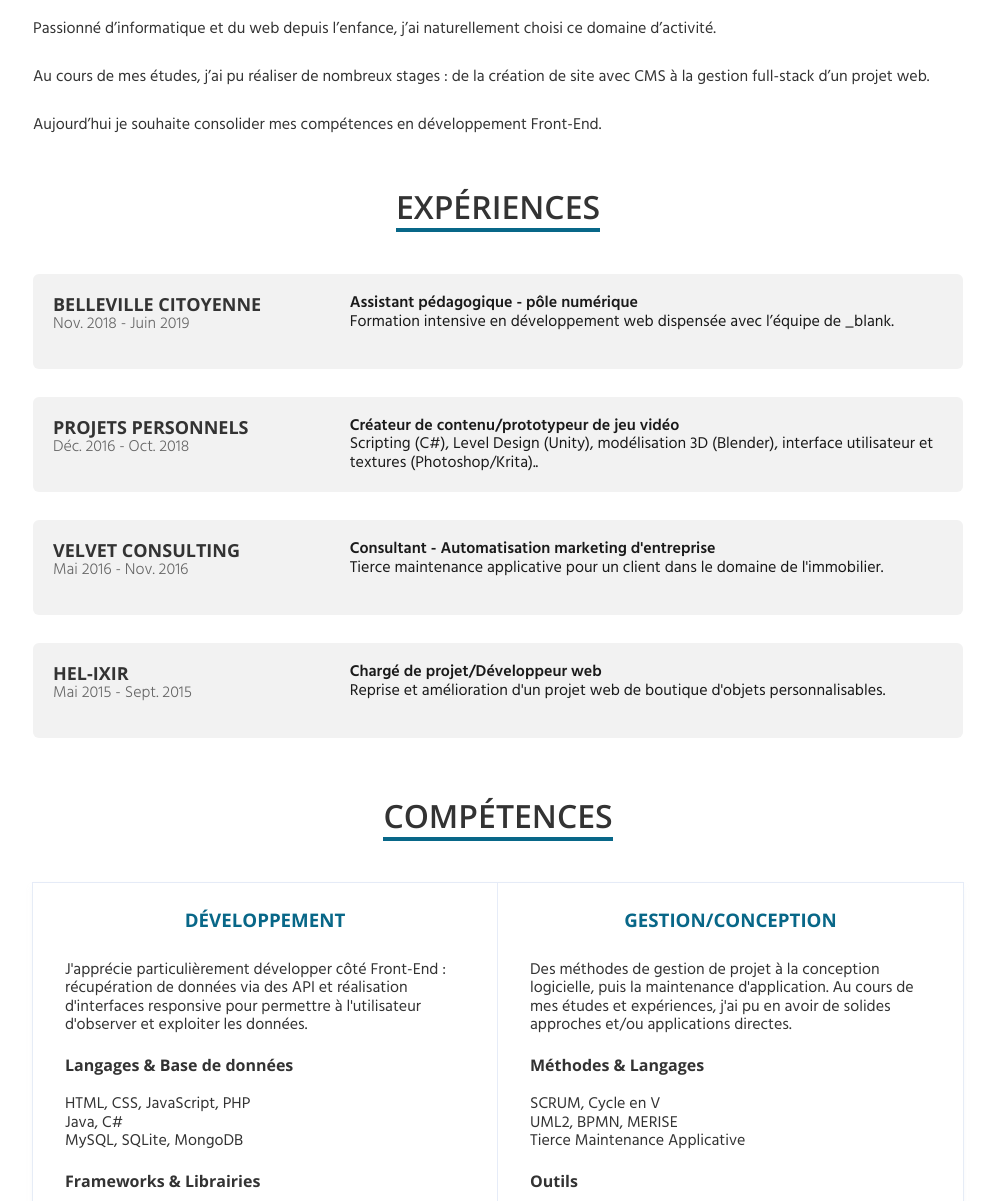
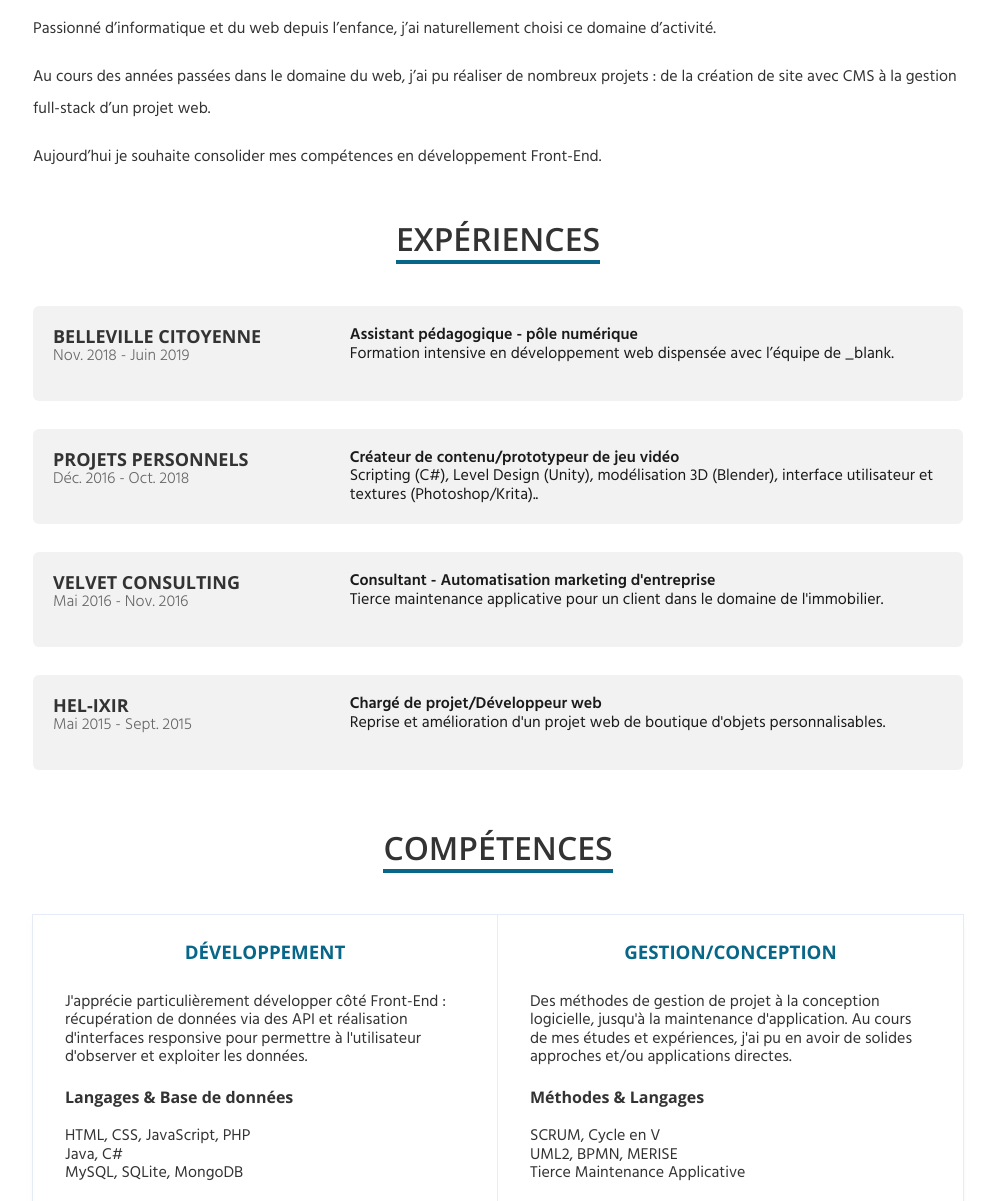
Before and after one commit to Neilsafraoui/neilsafraoui.github.io, a plain HTML site: page index.html in a window 1280 px wide. Shown: the part 621-1822 px from the top of the page, without its empty margins (142-1137 px from the left). Drawn offline with nearby package versions, Linux system fonts and the light colour scheme.

Commit message:
Update index.html

```diff
--- a/index.html
+++ b/index.html
@@ -56,7 +56,7 @@
                 </div>
                 <div class="profile-content"><!--  pure-u-1 pure-u-lg-2-3 -->
                     <p class="profile-text">Passionné d’informatique et du web depuis l’enfance, j’ai naturellement choisi ce domaine d’activité. </p>
-                    <p class="profile-text">Au cours de mes études, j’ai pu réaliser de nombreux stages : de la création de site avec CMS à la gestion full-stack d’un projet web. </p>
+                    <p class="profile-text">Au cours des années passées dans le domaine du web, j’ai pu réaliser de nombreux projets : de la création de site avec CMS à la gestion full-stack d’un projet web. </p>
                     <p class="profile-text">Aujourd’hui je souhaite consolider mes compétences en développement Front-End.</p>
                 </div>
                 <!-- <button class="profile-see-more">VOIR PLUS</button> -->
@@ -141,7 +141,7 @@
                         </div>
                         <div class="competence-element pure-u-1 pure-u-lg-1-2">
                             <h3 class="comp-category" id="gest">Gestion/Conception</h3>
-                            <p>Des méthodes de gestion de projet à la conception logicielle, puis la maintenance d'application. Au cours de mes études et expériences, j'ai pu en avoir de solides approches et/ou applications directes. </p>
+                            <p>Des méthodes de gestion de projet à la conception logicielle, jusqu'à la maintenance d'application. Au cours de mes études et expériences, j'ai pu en avoir de solides approches et/ou applications directes. </p>
                             <h4 class="competence-subtitle">Méthodes & Langages</h4>
                             <ul class="comps-list">
                                 <li class="comp-elem">SCRUM, Cycle en V</li>
@@ -159,6 +159,7 @@
                             <h4 class="competence-subtitle">Outils</h4>
                             <ul class="tools-list">
                                 <li>Adobe Color/Coolors</li>
+                                <li>Adobe Photoshop</li>
                                 <li>Google Fonts</li>
                                 <li>Figma</li>
                             </ul>
```
